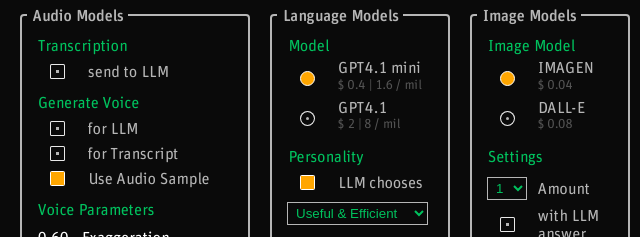
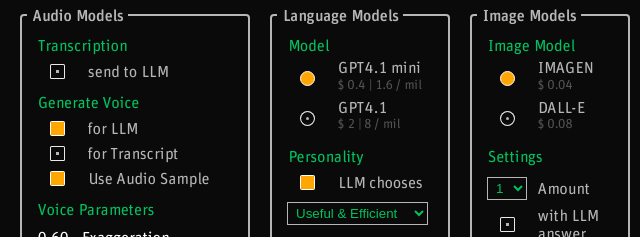
Before and after one commit to mwMotionDesign/ai-playground, a website: page public/index.html in a window 1280 px wide. Shown: the part 296-533 px from the top of the page, 0-640 px from the left. Drawn offline with nearby package versions, Linux system fonts and the light colour scheme.

Commit message:
changed Standard selected Values

```diff
--- a/public/index.html
+++ b/public/index.html
@@ -85,7 +85,7 @@
                                 </div>
                                 <p class="inputHeader">Generate Voice</p>
                                 <div class="inputContainer inputCheckboxContainer">
-                                    <input type="checkbox" class="inputInput inputCheckbox" id="createVoiceLLM" name="createVoiceLLM">
+                                    <input type="checkbox" class="inputInput inputCheckbox" id="createVoiceLLM" name="createVoiceLLM" checked>
                                     <label for="createVoiceLLM" class="inputLabel inputCheckboxLabel">for LLM</label>
                                 </div>
                                 <div class="inputContainer inputCheckboxContainer">
```
